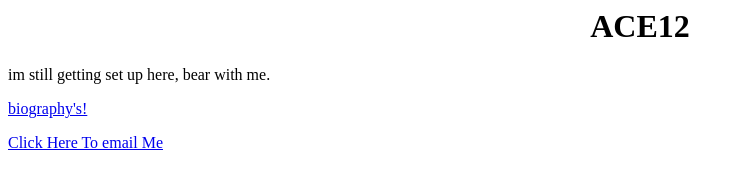
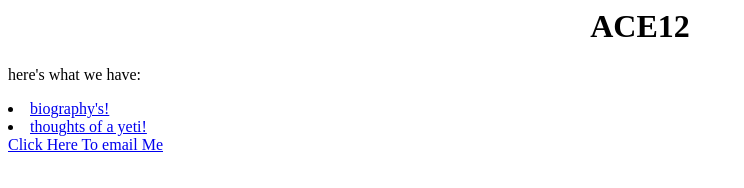
Before and after one commit to mralext20/ace12-site, a plain HTML site: page index.html in a window 1280 px wide. Shown: the whole page, without its empty margins (0-744 px from the left). Drawn offline with Linux system fonts and the light colour scheme.

Commit message:
created thoughts of a yeti
NEW!

```diff
--- a/index.html
+++ b/index.html
@@ -3,8 +3,11 @@
 <title>ACE12</title>
 <head><h1><center>ACE12</center></h1></head>
 <body>
-<P>im still getting set up here, bear with me.</p>
-<p><a href="bio.html"> biography's!</a></p>
+<P>here's what we have:</p>
+<li><a href="bio.html"> biography's!
+<li><a href="yeti.html"> thoughts of a yeti!
+</li>
+</li>
 </body>
 <footer><A HREF="mailto:alexterry43@gmail.com">Click Here To email Me</A></footer>
 </html>
```
Also changed, not shown: yeti.html (added, +11 -0 lines).
